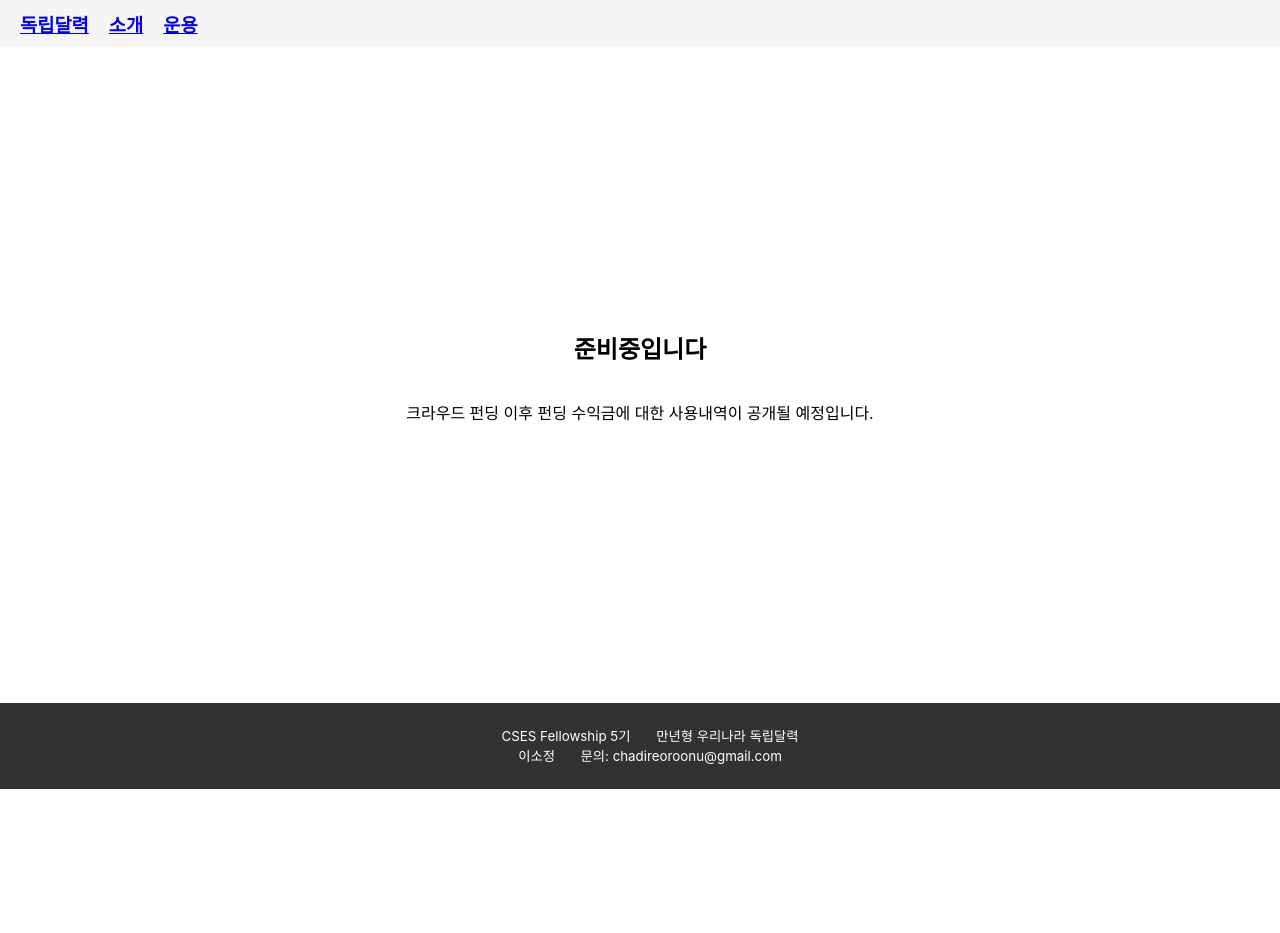
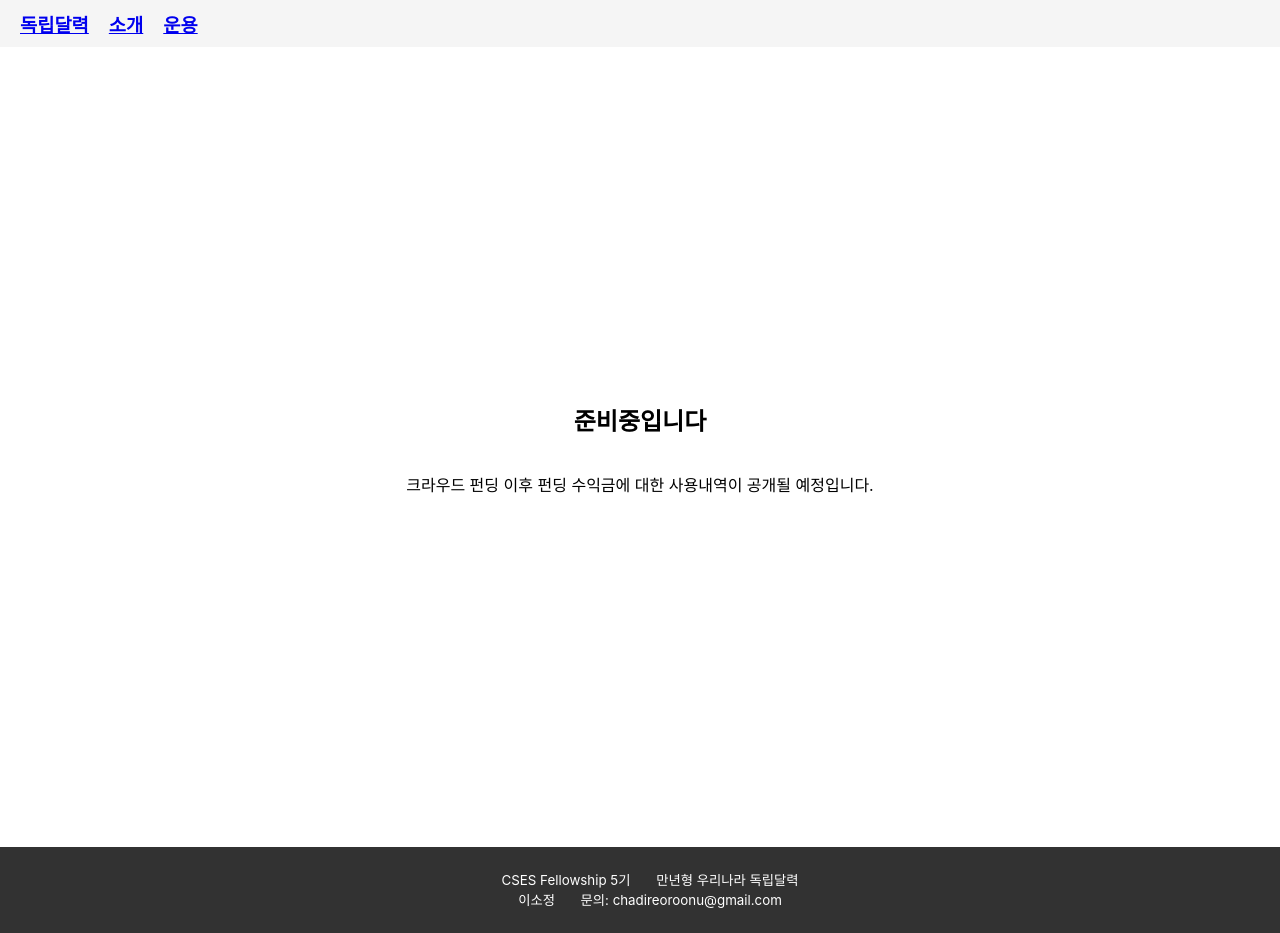
Before and after one commit to chadireoroonu/Independence, a React (Create React App) app in the folder calendar/: page /funding in a window 1280 px wide. Before the commit the page ends 800 px from the top, so only its background shows below. Built offline with nearby package versions, Linux system fonts and the light colour scheme.

Commit message:
💄 Design: 화면 차지 공간 수정

```diff
--- a/calendar/src/pages/Funding.js
+++ b/calendar/src/pages/Funding.js
@@ -13,7 +13,7 @@ function Funding() {
 const FundingContainer = styled.div`
   display: flex;
   width: 98%;
-  min-height: 82vh;
+  min-height: 100vh;
   margin: 0 1%;
   justify-content: center;
   align-items: center;
```
